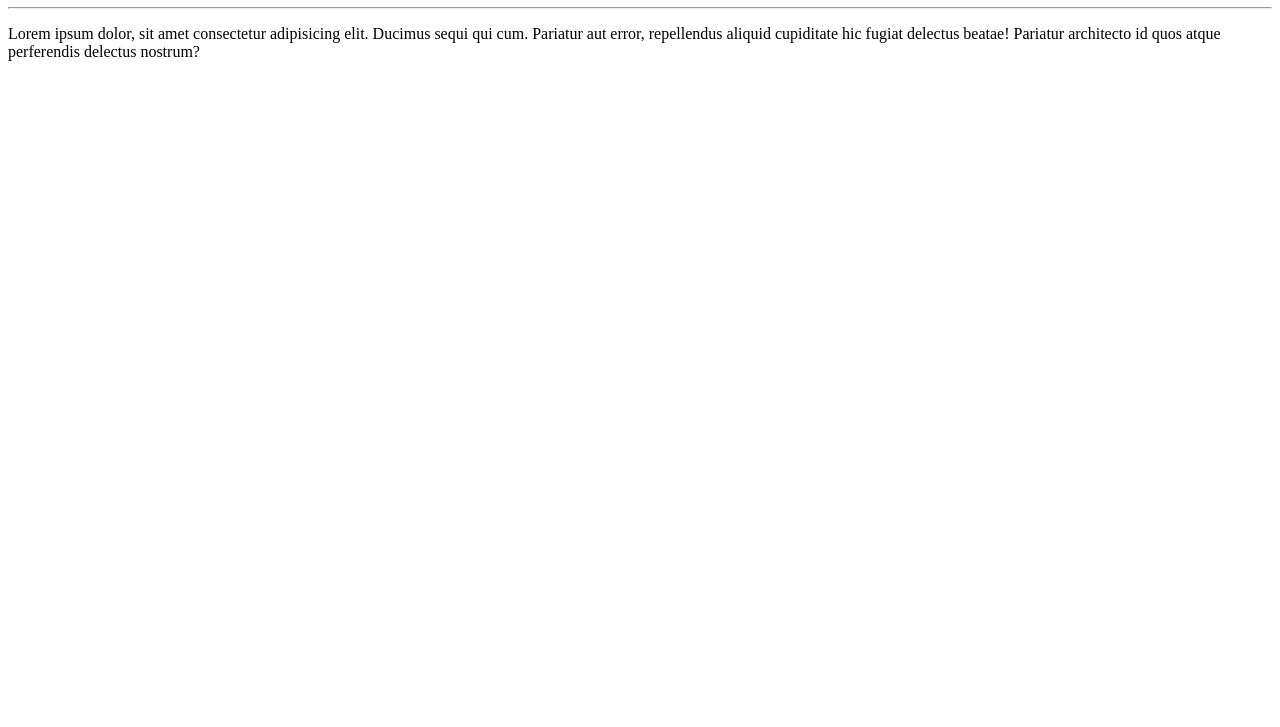
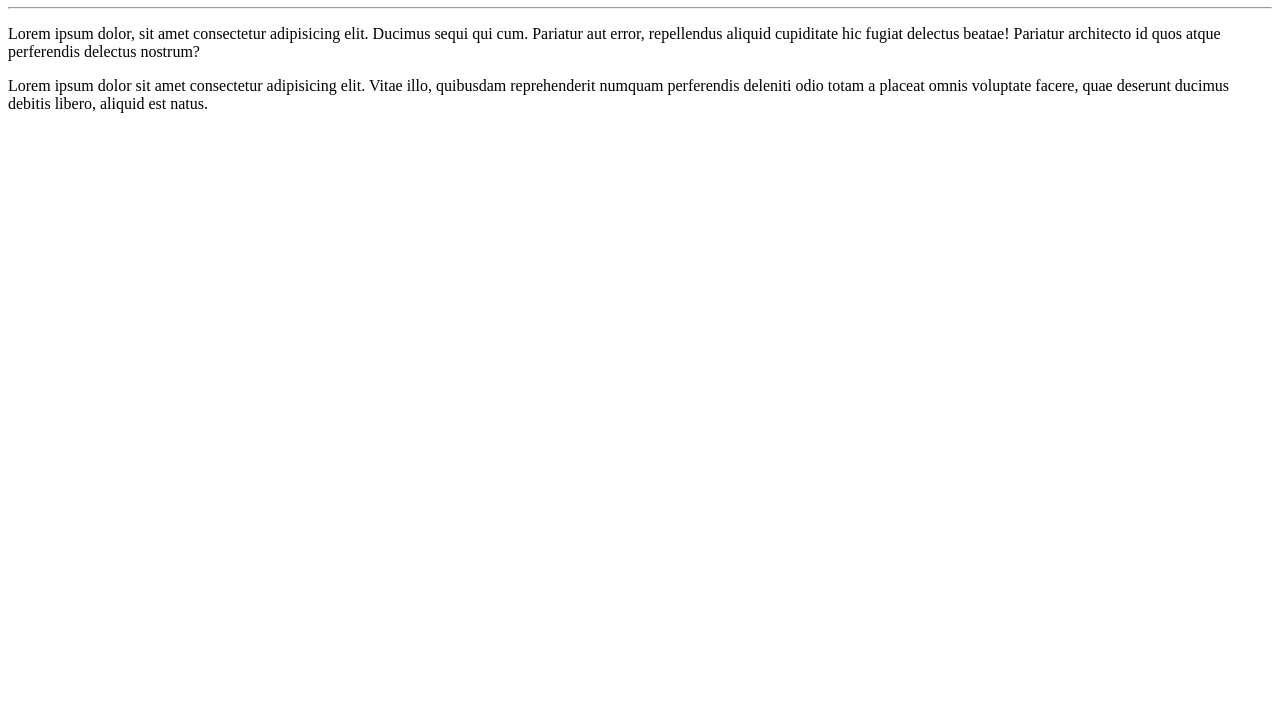
Before and after one commit to WellingtonCst/Ola-Mundo, a plain HTML site: page site-exemplo/index.html in a window 1280 px wide. Shown: the part 73-800 px from the top of the page. Drawn offline with Linux system fonts and the light colour scheme.

Commit message:
adicionei um parágrafo

```diff
--- a/site-exemplo/index.html
+++ b/site-exemplo/index.html
@@ -9,5 +9,6 @@
     <h1>Olá, Mundo!</h1>
     <hr>
     <p>Lorem ipsum dolor, sit amet consectetur adipisicing elit. Ducimus sequi qui cum. Pariatur aut error, repellendus aliquid cupiditate hic fugiat delectus beatae! Pariatur architecto id quos atque perferendis delectus nostrum?</p>
+    <p>Lorem ipsum dolor sit amet consectetur adipisicing elit. Vitae illo, quibusdam reprehenderit numquam perferendis deleniti odio totam a placeat omnis voluptate facere, quae deserunt ducimus debitis libero, aliquid est natus.</p>
 </body>
 </html>
```
